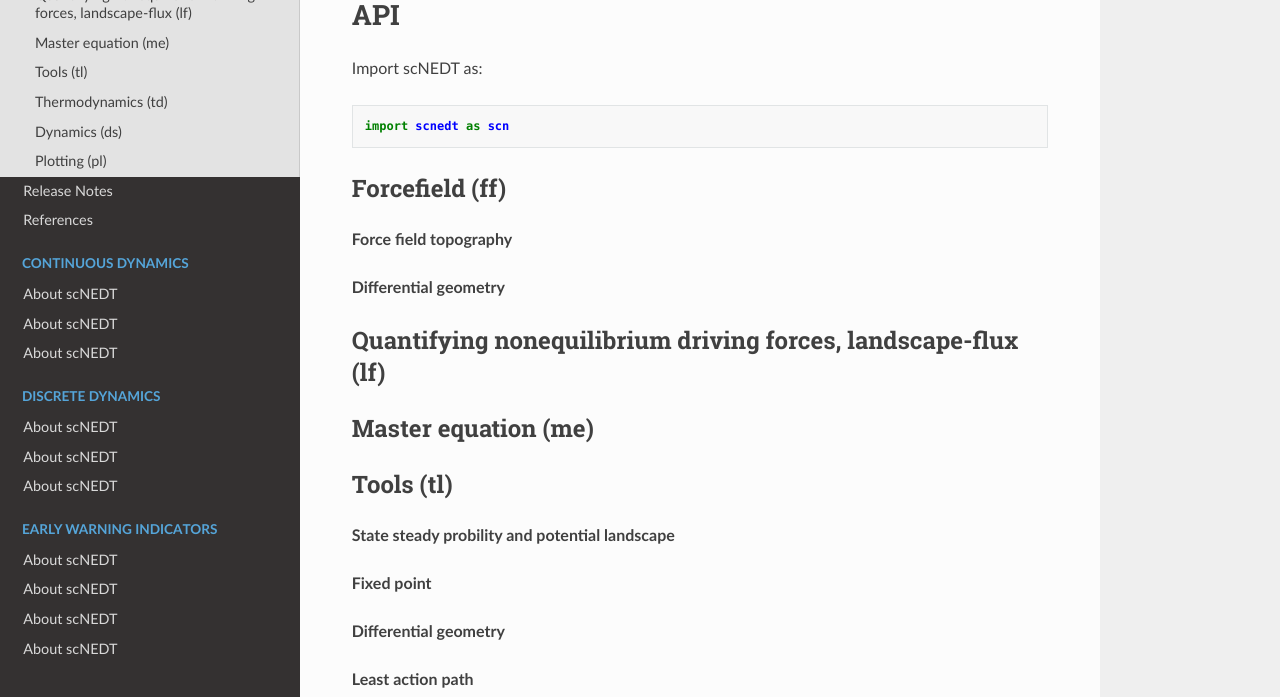
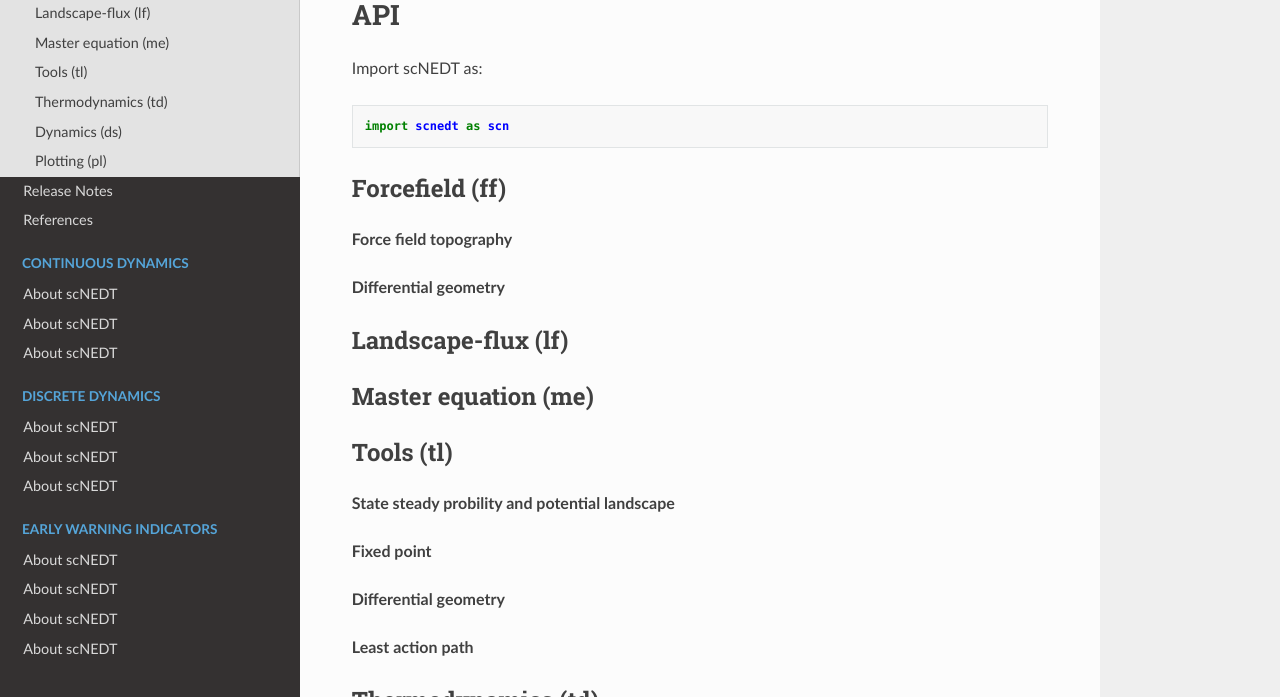
Before and after one commit to Zhu-1998/scNEDT_notebook, a Sphinx documentation site: the page built from docs/source/api.rst, in a window 1280 px wide and 900 px high, cut to the strip 203-900 px from the top of the window. Built offline with Sphinx 7.4.7 and the Read the Docs theme 3.1.0, drawn with Linux system fonts in a browser that asks for light colours; pages that are not in the unit, such as notebooks, are missing from menus; some of the changed text lies outside the part shown.

```diff
--- a/docs/source/api.rst
+++ b/docs/source/api.rst
@@ -22,8 +22,8 @@ Forcefield (ff)
 
 
 
-Quantifying nonequilibrium driving forces, landscape-flux (lf)
---------------------------------------------------------------
+Landscape-flux (lf)
+-------------------
 
 
 
```
